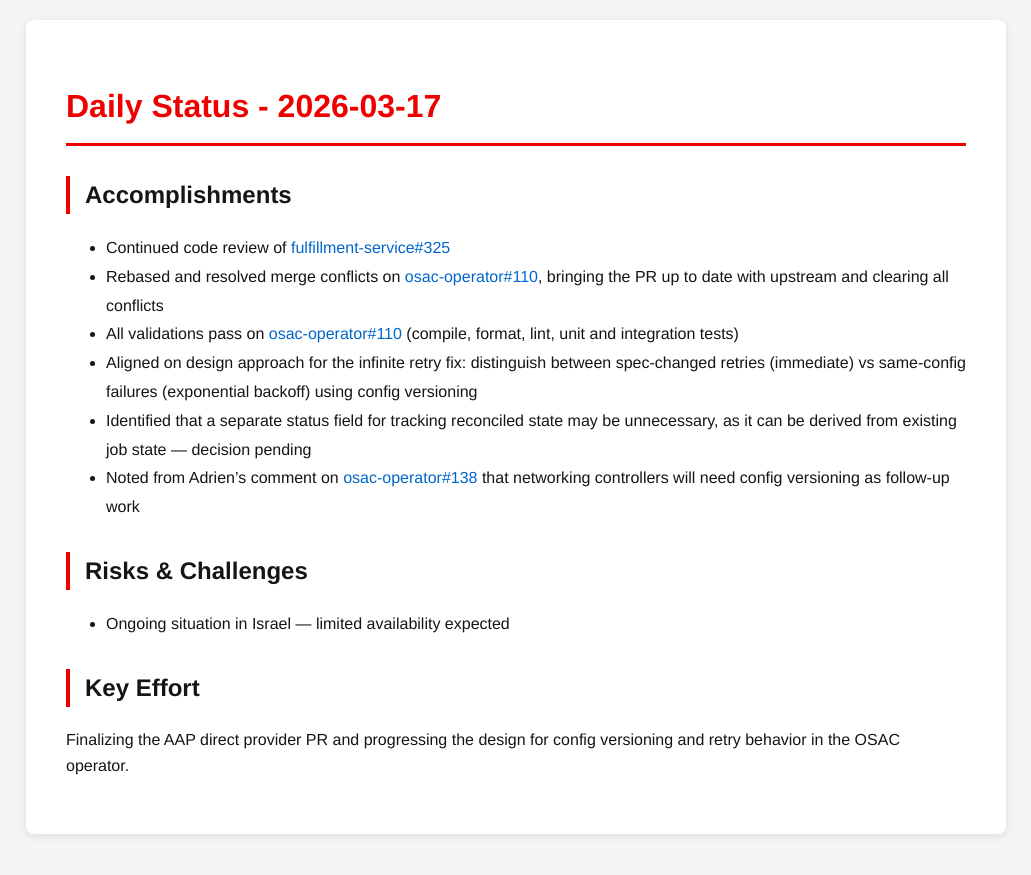
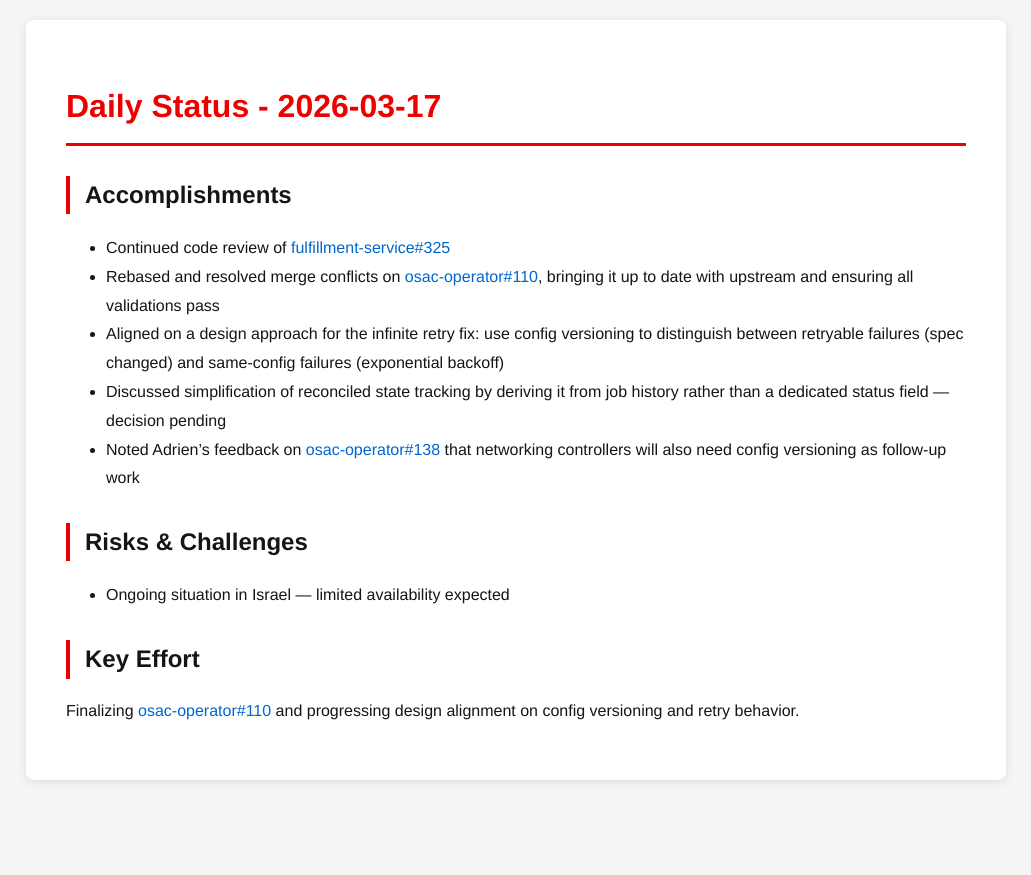
Before and after one commit to tzvatot/daily-status, a Jekyll site: the page built from 2026-03-17.md, in a window 1280 px wide. Shown: the top 875 px of the page, without its empty margins (124-1155 px from the left). Built offline with Jekyll 4.4.1, drawn with Linux system fonts in a browser that asks for light colours.

Commit message:
Daily status update - 2026-03-17

```diff
--- a/2026-03-17.md
+++ b/2026-03-17.md
@@ -8,14 +8,13 @@ date: 2026-03-17
 
 ## Accomplishments
 - Continued code review of [fulfillment-service#325](https://github.com/osac-project/fulfillment-service/pull/325)
-- Rebased and resolved merge conflicts on [osac-operator#110](https://github.com/osac-project/osac-operator/pull/110), bringing the PR up to date with upstream and clearing all conflicts
-- All validations pass on [osac-operator#110](https://github.com/osac-project/osac-operator/pull/110) (compile, format, lint, unit and integration tests)
-- Aligned on design approach for the infinite retry fix: distinguish between spec-changed retries (immediate) vs same-config failures (exponential backoff) using config versioning
-- Identified that a separate status field for tracking reconciled state may be unnecessary, as it can be derived from existing job state — decision pending
-- Noted from Adrien's comment on [osac-operator#138](https://github.com/osac-project/osac-operator/pull/138) that networking controllers will need config versioning as follow-up work
+- Rebased and resolved merge conflicts on [osac-operator#110](https://github.com/osac-project/osac-operator/pull/110), bringing it up to date with upstream and ensuring all validations pass
+- Aligned on a design approach for the infinite retry fix: use config versioning to distinguish between retryable failures (spec changed) and same-config failures (exponential backoff)
+- Discussed simplification of reconciled state tracking by deriving it from job history rather than a dedicated status field — decision pending
+- Noted Adrien's feedback on [osac-operator#138](https://github.com/osac-project/osac-operator/pull/138) that networking controllers will also need config versioning as follow-up work
 
 ## Risks & Challenges
 - Ongoing situation in Israel — limited availability expected
 
 ## Key Effort
-Finalizing the AAP direct provider PR and progressing the design for config versioning and retry behavior in the OSAC operator.
+Finalizing [osac-operator#110](https://github.com/osac-project/osac-operator/pull/110) and progressing design alignment on config versioning and retry behavior.
```
